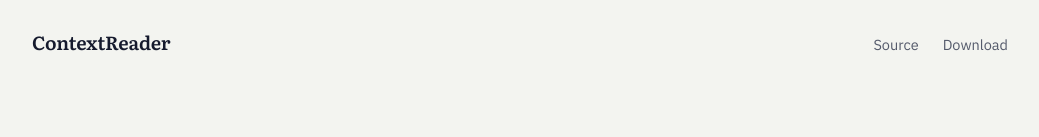
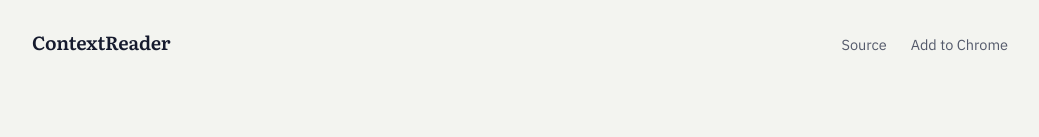
Before and after one commit to rautelaKamal/context-reader, a Next.js app: page / in a window 1280 px wide. Shown: the top 137 px of the page, without its empty margins (120-1159 px from the left). Built offline with nearby package versions, Linux system fonts and the light colour scheme.

Commit message:
Point the site at the store listing
It is published, so Add to Chrome should install it rather than download a
zip. Added /get as a short redirect too, since the store URL carries a
32-character id that cannot be read aloud or printed.

```diff
--- /dev/null
+++ b/src/app/get/route.ts
@@ -0,0 +1,8 @@
+import { NextResponse } from 'next/server';
+
+/** Short, sayable, printable. The store URL carries a 32-character id. */
+export const STORE_URL = 'https://chromewebstore.google.com/detail/jncoindjikmapfahhnljenbplfboglhf';
+
+export function GET() {
+  return NextResponse.redirect(STORE_URL, 308);
+}
--- a/src/app/page.tsx
+++ b/src/app/page.tsx
@@ -1,6 +1,7 @@
 import Link from 'next/link';
 
 const REPO = 'https://github.com/rautelaKamal/context-reader';
+const STORE = 'https://chromewebstore.google.com/detail/jncoindjikmapfahhnljenbplfboglhf';
 
 /** The lenses, in the order the extension offers them. */
 const LENSES = [
@@ -17,7 +18,7 @@ export default function Home() {
       <header className="bar">
         <span className="wordmark">ContextReader</span>
         <a href={REPO} target="_blank" rel="noopener noreferrer">Source</a>
-        <a href="/api/extension" download>Download</a>
+        <a href={STORE}>Add to Chrome</a>
       </header>
 
       <main className="page">
@@ -61,7 +62,7 @@ export default function Home() {
         </div>
 
         <div className="actions">
-          <a className="install" href="/api/extension" download>Add to Chrome</a>
+          <a className="install" href={STORE}>Add to Chrome</a>
           <span className="terms">Free. 30 explanations a day, resetting at midnight.</span>
         </div>
 
```
